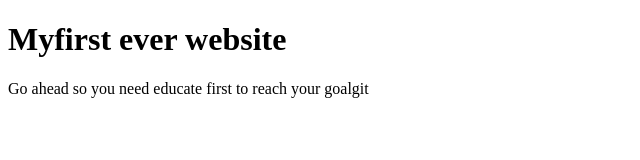
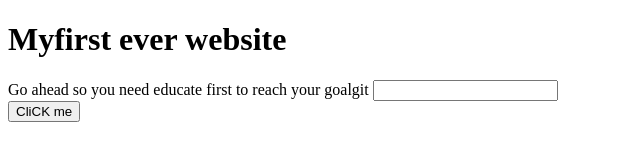
Before and after one commit to FatimaNoorPopy/my-first-website, a plain HTML site: page index.html in a window 1280 px wide. Shown: the whole page, without its empty margins (0-640 px from the left). Drawn offline with Linux system fonts and the light colour scheme.

Commit message:
learning button done

```diff
--- a/index.html
+++ b/index.html
@@ -8,5 +8,8 @@
 <body>
    <h1>Myfirst ever website</h1>
    <p1>Go ahead so you need educate first to reach your goalgit</p1>
+   <input type="text">
+   <br>
+   <button>CliCK me</button>
 </body>
 </html>
```
